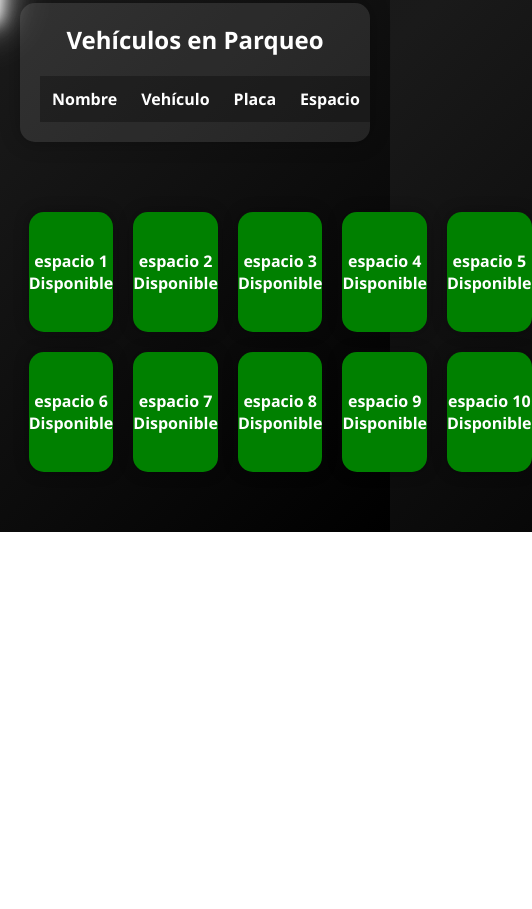
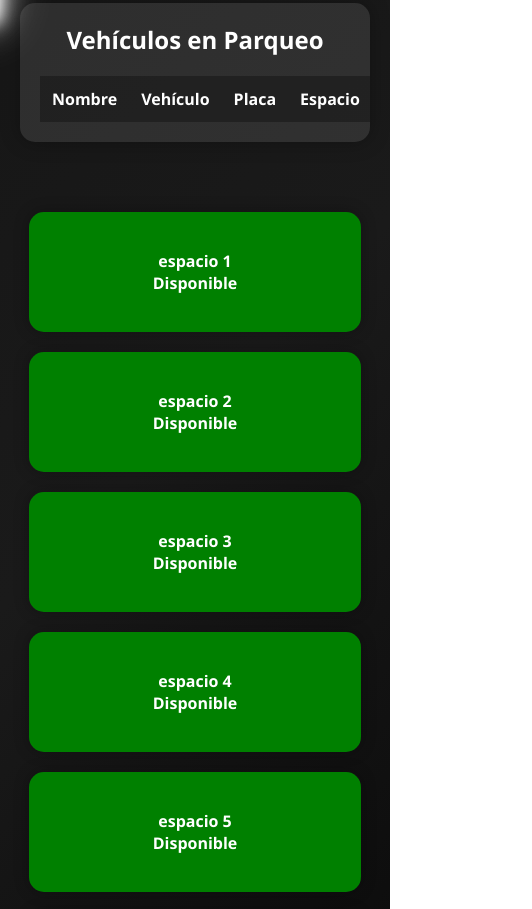
Before and after one commit to 2026Sergio/CAMPUSPARK-JAVASCRIP, a plain HTML site: page home.html in a window 390 px wide. Shown: the part 822-1731 px from the top of the page, 532 px wide, since content can reach past the window. Before the commit the page ends 1354 px from the top, so only its background shows below. Drawn offline with Linux system fonts and the light colour scheme.

Commit message:
style: :art: All files were made responsive.
All files were made responsive.

```diff
--- /dev/null
+++ b/archivosCSS/responsive.css
@@ -0,0 +1,33 @@
+@media(max-width:900px){
+
+    .contenedor-principal{
+
+        flex-direction:column;
+
+        align-items:center;
+    }
+
+    .seccion-registro,
+    .tabla-container{
+
+        width:100%;
+    }
+
+    .contenedor-espacios{
+        grid-template-columns:repeat(3,1fr);
+    }
+}
+
+@media(max-width:600px){
+
+    .contenedor-espacios{
+        grid-template-columns:repeat(2,1fr);
+    }
+}
+
+@media(max-width:400px){
+
+    .contenedor-espacios{
+        grid-template-columns:1fr;
+    }
+}
--- a/home.html
+++ b/home.html
@@ -6,6 +6,7 @@
     <title>Campus Parking</title>
     <link rel="stylesheet" href="./archivosCSS/nuevo.css">
     <link rel="stylesheet" href="./archivosCSS/formulario.css">
+    <link rel="stylesheet" href="./archivosCSS/responsive.css">
 </head>
 <body>
     <header>
```
